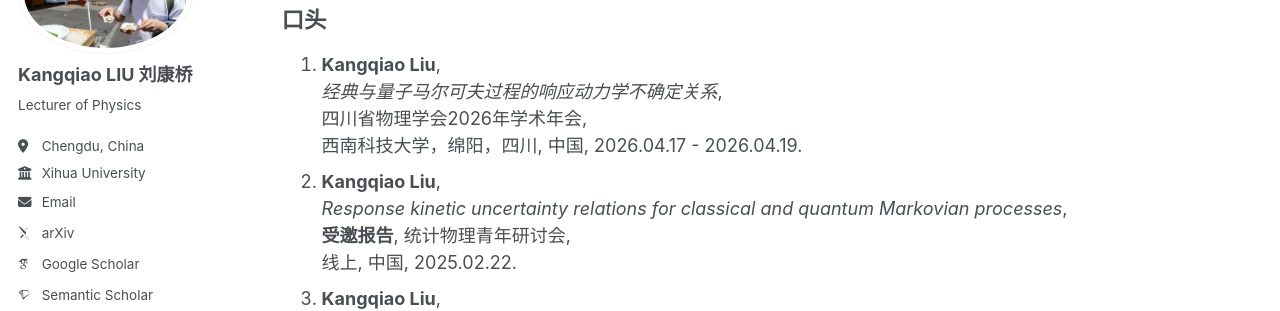
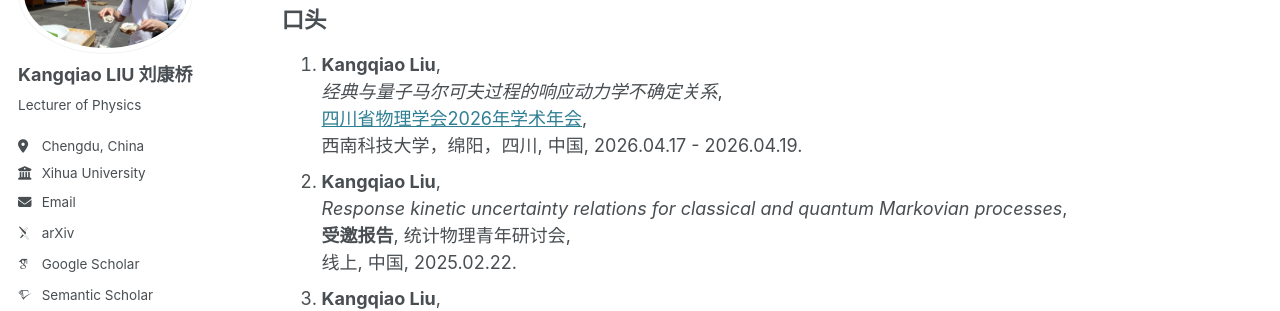
Before and after one commit to KangqiaoLiu/KangqiaoLiu.github.io, a Jekyll site: the page built from _pages/talks_zh.md, in a window 1280 px wide and 900 px high. Shown: the part 173-484 px from the top of the window. Built offline with Jekyll 4.4.1, drawn with Linux system fonts in a browser that asks for light colours; some web fonts are replaced; part of the change alters nothing that is shown.

```diff
--- a/_pages/talks_zh.md
+++ b/_pages/talks_zh.md
@@ -9,7 +9,7 @@ redirect_from:
 ## **口头**
 1. **Kangqiao Liu**,<br />
    *经典与量子马尔可夫过程的响应动力学不确定关系*,<br />
-   四川省物理学会2026年学术年会, <br />
+   [四川省物理学会2026年学术年会](https://scwlxh.cloud.hzwtech.com/home), <br />
    西南科技大学，绵阳，四川, 中国, 2026.04.17 - 2026.04.19.
 2. **Kangqiao Liu**,<br />
    *Response kinetic uncertainty relations for classical and quantum Markovian processes*,<br />
```
